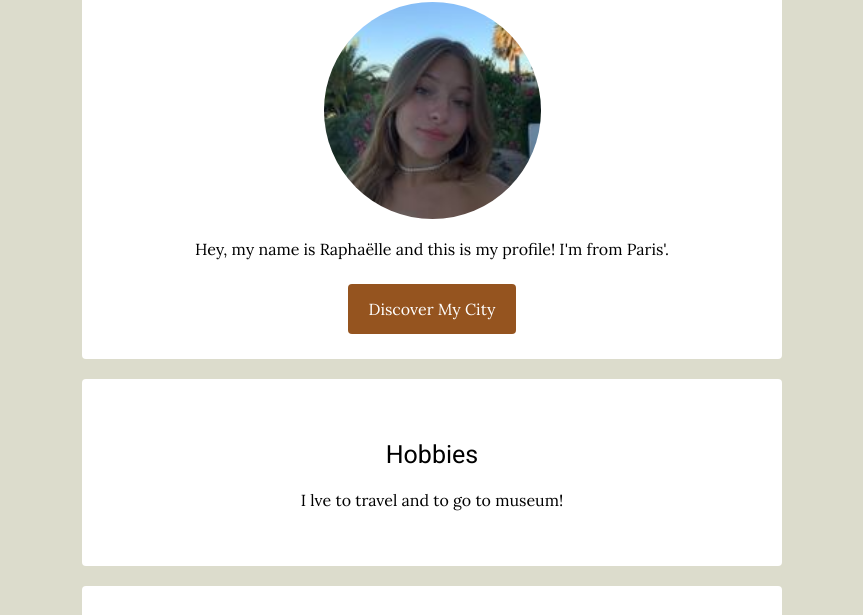
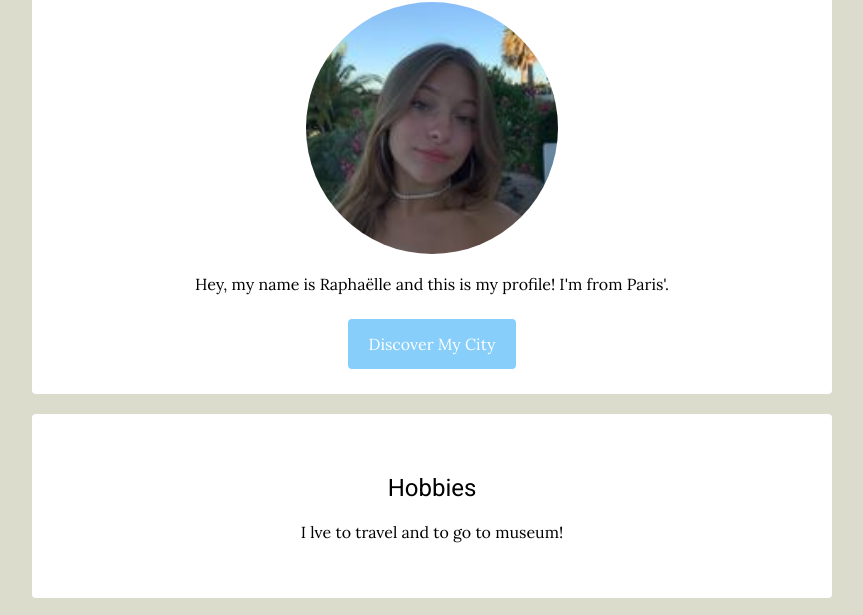
Before and after one commit to Raphaelle-bodinaud/my-profile, a plain HTML site: page index.html in a window 1280 px wide. Shown: the part 168-783 px from the top of the page, without its empty margins (208-1071 px from the left). Drawn offline with Linux system fonts and the light colour scheme.

Commit message:
Update style.css

```diff
--- a/style.css
+++ b/style.css
@@ -1,4 +1,3 @@
-
 body{
  	background: #DCDCCC;
  	color: #steelblue;
@@ -16,14 +15,14 @@ h1 {
 }
 h2 {
   	color: #blue;
-  	font-size: 25px;
+  	font-size: 24px;
   	font-weight: 400;
 }
 a {
  	text-decoration: inherit;
- 	color: #skyblue;
+ 	color: #6495ED;
  	font-weight:
- 	font-size: 14px;
+ 	font-size: 18px;
 }
 a:hover {
 	color: black;
@@ -31,7 +30,7 @@ a:hover {
 
 
 .container {
-	width:700px;
+	width:800px;
 	margin:40px auto;
 }
 
@@ -61,7 +60,7 @@ a:hover {
 }
 
 .btn-blue {
-	background-color: #95541F;
+	background-color: #87CEFA;
 	color: white;
 	padding: 15px 20px;
 	border-radius: 4px;
```
